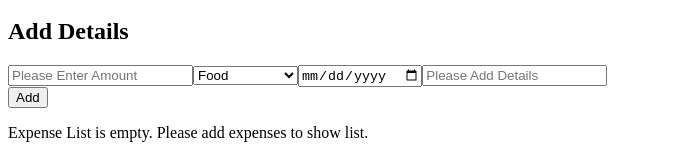
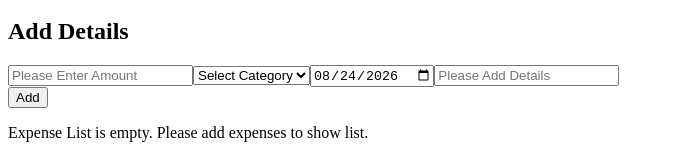
Before and after one commit to pradeepk1787/react-expense-tracker, a React (Vite) app: page / in a window 1280 px wide. Shown: the part 514-669 px from the top of the page, without its empty margins (0-674 px from the left). Built offline with nearby package versions, Linux system fonts and the light colour scheme.

Commit message:
feat: improve expense form UX and date handling

```diff
--- a/src/components/expense/ExpenseForm.jsx
+++ b/src/components/expense/ExpenseForm.jsx
@@ -1,11 +1,12 @@
 import { useState } from "react";
 import { categories } from "../../data/categories";
+import getTodayDate from "../../utils/getTodayDate";
 
-function ExpenseForm({onAddExpense}) {
+function ExpenseForm({ onAddExpense }) {
   //form fields for user input
   const [amount, setAmount] = useState("");
   const [category, setCategory] = useState("");
-  const [date, setDate] = useState("");
+  const [date, setDate] = useState(getTodayDate());
   const [description, setDescription] = useState("");
 
   //Handle input change events
@@ -31,16 +32,21 @@ function ExpenseForm({onAddExpense}) {
 
     //create Expense object
     const expense = {
-        id:crypto.randomUUID(),
-        amount:Number(amount),
-        category: category,
-        description: description,
-        date: date
-    }
+      id: crypto.randomUUID(),
+      amount: Number(amount),
+      category: category,
+      description: description,
+      date: date,
+    };
 
     //Notify to app to add the expense
     onAddExpense(expense);
 
+    //Reset the fields
+    setAmount("");
+    setCategory("");
+    setDescription("");
+    setDate(getTodayDate());
   };
 
   return (
@@ -61,6 +67,10 @@ function ExpenseForm({onAddExpense}) {
             onChange={handleCategoryChange}
             required
           >
+            <option value="" disabled>
+              Select Category
+            </option>
+
             {categories.map((category) => (
               <option key={category}>{category}</option>
             ))}
@@ -82,9 +92,7 @@ function ExpenseForm({onAddExpense}) {
             required
           />
         </div>
-        <button type="submit">
-          Add
-        </button>
+        <button type="submit">Add</button>
       </form>
     </div>
   );
--- a/src/components/expense/ExpenseItem.jsx
+++ b/src/components/expense/ExpenseItem.jsx
@@ -1,4 +1,5 @@
 import formatCurrency from "../../utils/formatCurrency";
+import formatDate from "../../utils/formatDate";
 
 function ExpenseItem({ expense }) {
   const { amount, category, description, date } = expense;
@@ -7,7 +8,7 @@ function ExpenseItem({ expense }) {
     <li>
       <div>
         <h3>{description}</h3>
-        <p>{category} {formatCurrency(amount)} {date}</p>
+        <p>{category} {formatCurrency(amount)} {formatDate(date)}</p>
       </div>
     </li>
   );
--- /dev/null
+++ b/src/utils/formatDate.js
@@ -0,0 +1,11 @@
+const dateFormatter = new Intl.DateTimeFormat('en-GB', {
+    day: 'numeric',
+    month: 'short',
+    year: 'numeric'
+  });
+
+const formatDate = (date) => {
+  return dateFormatter.format(new Date(date));
+};
+
+export default formatDate;
--- /dev/null
+++ b/src/utils/getTodayDate.js
@@ -0,0 +1,10 @@
+const getTodayDate = () => {
+  const date = new Date();
+  const yyyy = date.getFullYear();
+  const mm = String(date.getMonth() + 1).padStart(2, "0");
+  const dd = String(date.getDate()).padStart(2, "0");
+
+  return `${yyyy}-${mm}-${dd}`;
+};
+
+export default getTodayDate;
```
